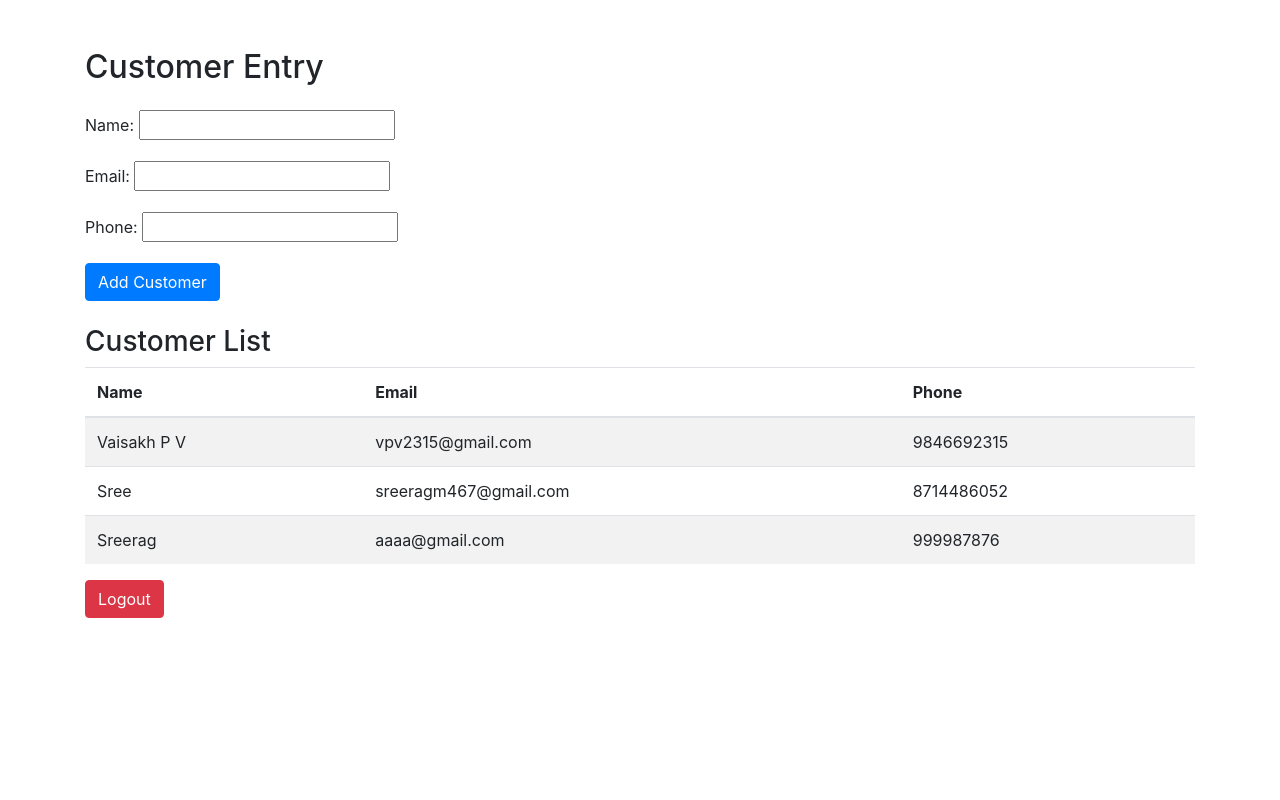
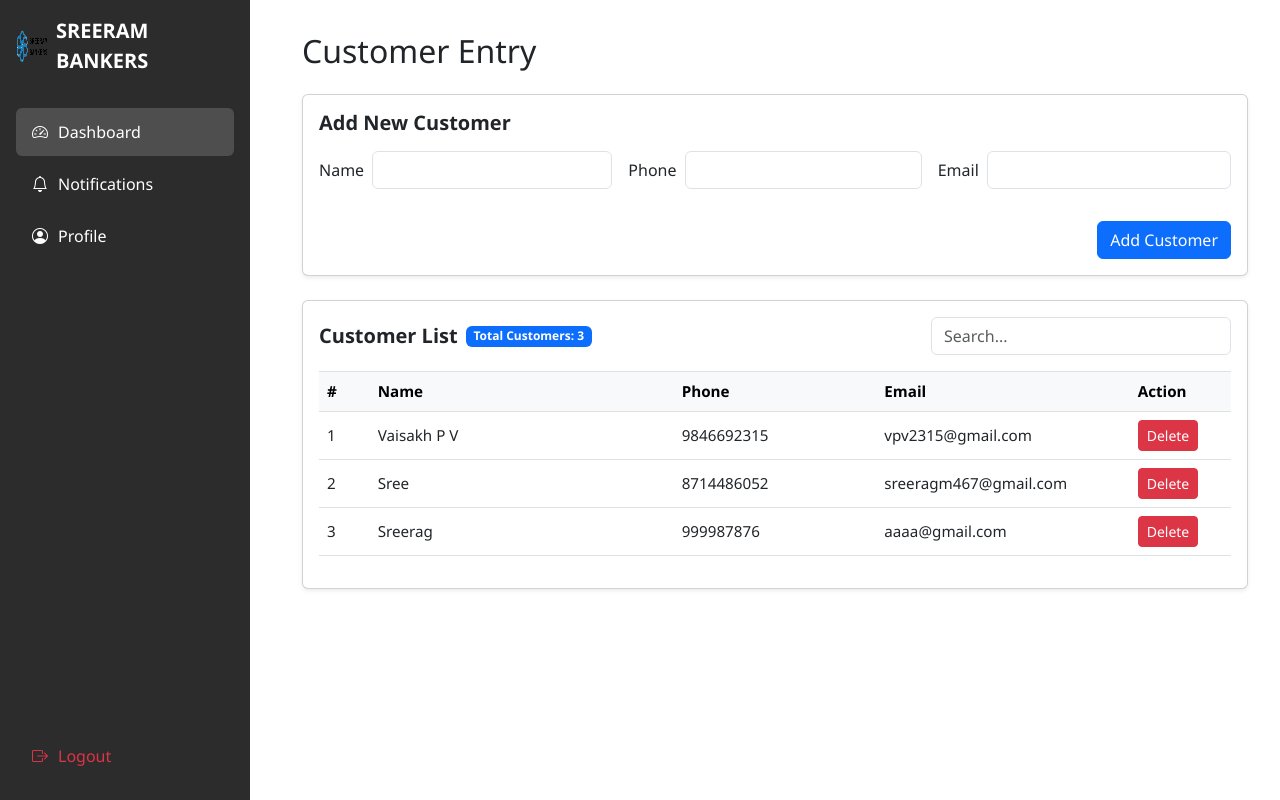
Before and after one commit to sreeragsree/sreerampro, a Django app: page /entry/ in a window 1280 px wide. Run offline with Django 5.2, Linux system fonts and the light colour scheme; a user stored in the database is signed in; data comes from the database, SQL or seed files in the repository; both versions use the stored data as it was after the commit; some libraries are stand-ins or nearby versions.

Commit message:
Dashboard

```diff
--- a/customers/templates/customers/customer_entry.html
+++ b/customers/templates/customers/customer_entry.html
@@ -1,41 +1,195 @@
+{% load static %}
+{% load widget_tweaks %}
 <!DOCTYPE html>
-<html>
+<html lang="en">
 <head>
-    <title>Customer Entry</title>
-    <link href="https://stackpath.bootstrapcdn.com/bootstrap/4.5.2/css/bootstrap.min.css" rel="stylesheet">
+    <meta charset="UTF-8">
+    <title>Dashboard - Customer Entry</title>
+    <link href="https://cdn.jsdelivr.net/npm/bootstrap@5.3.0/dist/css/bootstrap.min.css" rel="stylesheet">
+    <link href="https://cdn.jsdelivr.net/npm/bootstrap-icons@1.10.5/font/bootstrap-icons.css" rel="stylesheet">
+    <style>
+        body {
+            font-family: 'Segoe UI', sans-serif;
+            margin: 0;
+            background-color: white;
+        }
+
+        .sidebar {
+            height: 100vh;
+            width: 250px;
+            position: fixed;
+            background-color: #2c2c2c;
+            color: white;
+            padding: 1rem;
+        }
+
+        .sidebar .brand {
+            display: flex;
+            align-items: center;
+            gap: 0.5rem;
+            margin-bottom: 2rem;
+            font-size: 1.25rem;
+            font-weight: 600;
+        }
+
+        .sidebar .nav-link {
+            color: #fff;
+            padding: 0.75rem 1rem;
+            border-radius: 0.375rem;
+            margin-bottom: 0.25rem;
+            display: flex;
+            align-items: center;
+            gap: 10px;
+            font-weight: 500;
+            transition: background 0.3s;
+        }
+
+        .sidebar .nav-link:hover,
+        .sidebar .nav-link.active {
+            background-color: #4e4e4e;
+            text-decoration: none;
+        }
+
+        .sidebar-footer {
+            position: absolute;
+            bottom: 1rem;
+            left: 1rem;
+            right: 1rem;
+        }
+
+        .content {
+            margin-left: 270px;
+            padding: 2rem;
+        }
+
+        table.table {
+            font-size: 0.95rem;
+            table-layout: fixed;
+            width: 100%;
+        }
+
+        .table th, .table td {
+            vertical-align: middle;
+            word-wrap: break-word;
+        }
+
+        .badge {
+            font-size: 0.75rem;
+        }
+
+        .card-body label {
+            margin-right: 0.5rem;
+        }
+
+        /* Remove vertical borders from the table */
+        table.table-bordered th,
+        table.table-bordered td {
+            border-left: none !important;
+            border-right: none !important;
+        }
+
+        table.table-bordered {
+            border-left: none;
+            border-right: none;
+        }
+    </style>
 </head>
 <body>
-    <div class="container mt-5">
+
+<!-- Sidebar -->
+<div class="sidebar d-flex flex-column">
+    <div class="brand">
+        <img src="{% static 'images/logonew.png' %}" alt="Logo" width="32" height="32">
+        SREERAM BANKERS
+    </div>
+
+    <a href="#" class="nav-link active"><i class="bi bi-speedometer2"></i> Dashboard</a>
+    <a href="#" class="nav-link"><i class="bi bi-bell"></i> Notifications</a>
+    <a href="#" class="nav-link"><i class="bi bi-person-circle"></i> Profile</a>
+
+    <div class="sidebar-footer">
+        <a href="{% url 'logout' %}" class="nav-link text-danger"><i class="bi bi-box-arrow-right"></i> Logout</a>
+    </div>
+</div>
+
+<!-- Main Content -->
+<div class="content">
     <h2 class="mb-4">Customer Entry</h2>
-        <form method="post" class="mb-4">
+
+    <!-- Add New Customer -->
+    <div class="card shadow-sm mb-4" style="background-color: white;">
+        <div class="card-body">
+            <h5 class="card-title fw-bold mb-3">Add New Customer</h5>
+            <form method="post" class="row g-3 align-items-center">
                 {% csrf_token %}
-            {{ form.as_p }}
-            <button type="submit" class="btn btn-primary">Add Customer</button>
+                <div class="col-12 col-md d-flex align-items-center">
+                    <label for="{{ form.name.id_for_label }}" class="col-form-label me-2 mb-0">{{ form.name.label }}</label>
+                    {{ form.name|default:""|add_class:"form-control" }}
+                </div>
+                <div class="col-12 col-md d-flex align-items-center justify-content-end">
+                    <label for="{{ form.phone.id_for_label }}" class="col-form-label me-2 mb-0">{{ form.phone.label }}</label>
+                    {{ form.phone|default:""|add_class:"form-control" }}
+                </div>
+                <div class="col-12 col-md-4 d-flex justify-content-center align-items-center mx-auto mt-3">
+                    <label for="{{ form.email.id_for_label }}" class="col-form-label me-2 mb-0">{{ form.email.label }}</label>
+                    {{ form.email|default:""|add_class:"form-control" }}
+                </div>
+                <div class="col-12 text-end">
+                    <button type="submit" class="btn btn-primary mt-3">Add Customer</button>
+                </div>
             </form>
-        <h3>Customer List</h3>
-        <table class="table table-striped">
-            <thead>
+        </div>
+    </div>
+
+    <!-- Customer List -->
+    <div class="card shadow-sm" style="background-color: white;">
+        <div class="card-body">
+            <div class="d-flex justify-content-between align-items-center mb-1 flex-wrap gap-2">
+                <h5 class="card-title fw-bold mb-0">Customer List</h5>
+                <span class="badge bg-primary">Total Customers: {{ customers|length }}</span>
+                <div class="ms-auto" style="max-width: 300px; width: 100%;">
+                    <input id="searchInput" type="text" class="form-control" placeholder="Search..." />
+                </div>
+            </div>
+
+            <div class="table-responsive mt-3">
+                <table class="table table-bordered align-middle">
+                    <thead class="table-light">
                         <tr>
-                    <th>Name</th>
-                    <th>Email</th>
-                    <th>Phone</th>
+                            <th style="width: 5%;">#</th>
+                            <th style="width: 30%;">Name</th>
+                            <th style="width: 20%;">Phone</th>
+                            <th style="width: 25%;">Email</th>
+                            <th style="width: 10%;">Action</th>
                         </tr>
                     </thead>
                     <tbody>
                         {% for customer in customers %}
                             <tr>
+                                <td>{{ forloop.counter }}</td>
                                 <td>{{ customer.name }}</td>
+                                <td>{{ customer.phone }}</td>
                                 <td>{{ customer.email }}</td>
-                        <td>{{ customer.phone }}</td>
+                                <td>
+                                    <form method="post" action="{% url 'delete_customer' customer.id %}">
+                                        {% csrf_token %}
+                                        <button type="submit" class="btn btn-sm btn-danger" onclick="return confirm('Are you sure you want to delete this customer?');">
+                                            Delete
+                                        </button>
+                                    </form>
+                                </td>
                             </tr>
                         {% empty %}
                             <tr>
-                        <td colspan="3">No customers yet.</td>
+                                <td colspan="5" class="text-center">No customers yet.</td>
                             </tr>
                         {% endfor %}
                     </tbody>
                 </table>
-        <p><a href="{% url 'logout' %}" class="btn btn-danger">Logout</a></p>
             </div>
+        </div>
+    </div>
+</div>
+
 </body>
 </html>
--- a/customers/urls.py
+++ b/customers/urls.py
@@ -6,4 +6,6 @@ urlpatterns = [
     path('login/', views.login_view, name='login'),
     path('logout/', views.logout_view, name='logout'),
     path('entry/', views.customer_entry, name='customer_entry'),
+     path('delete-customer/<int:pk>/', views.delete_customer, name='delete_customer'),
+
 ]
--- a/customers/views.py
+++ b/customers/views.py
@@ -5,6 +5,8 @@ from .forms import CustomUserCreationForm
 from django.contrib.auth.decorators import login_required
 from .models import Customer
 from django import forms
+from django.shortcuts import get_object_or_404, redirect
+
 
 class CustomerForm(forms.ModelForm):
     class Meta:
@@ -47,3 +49,9 @@ def customer_entry(request):
         form = CustomerForm()
     customers = Customer.objects.all()
     return render(request, 'customers/customer_entry.html', {'form': form, 'customers': customers})
+
+def delete_customer(request, pk):
+    if request.method == 'POST':
+        customer = get_object_or_404(Customer, pk=pk)
+        customer.delete()
+    return redirect('customer_entry')
```
Also changed, not shown: customers/forms.py (line endings or trailing spaces), db.sqlite3. Lines whose indentation alone changed are shown as unchanged.
